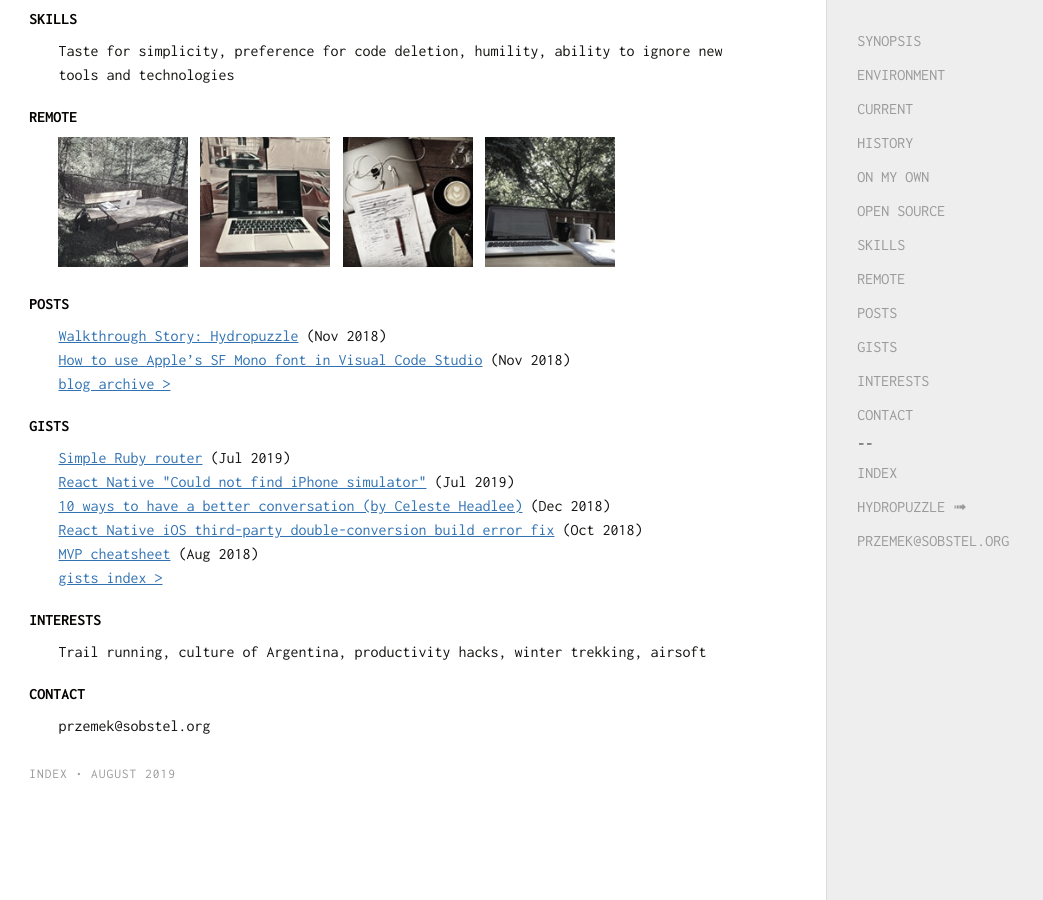
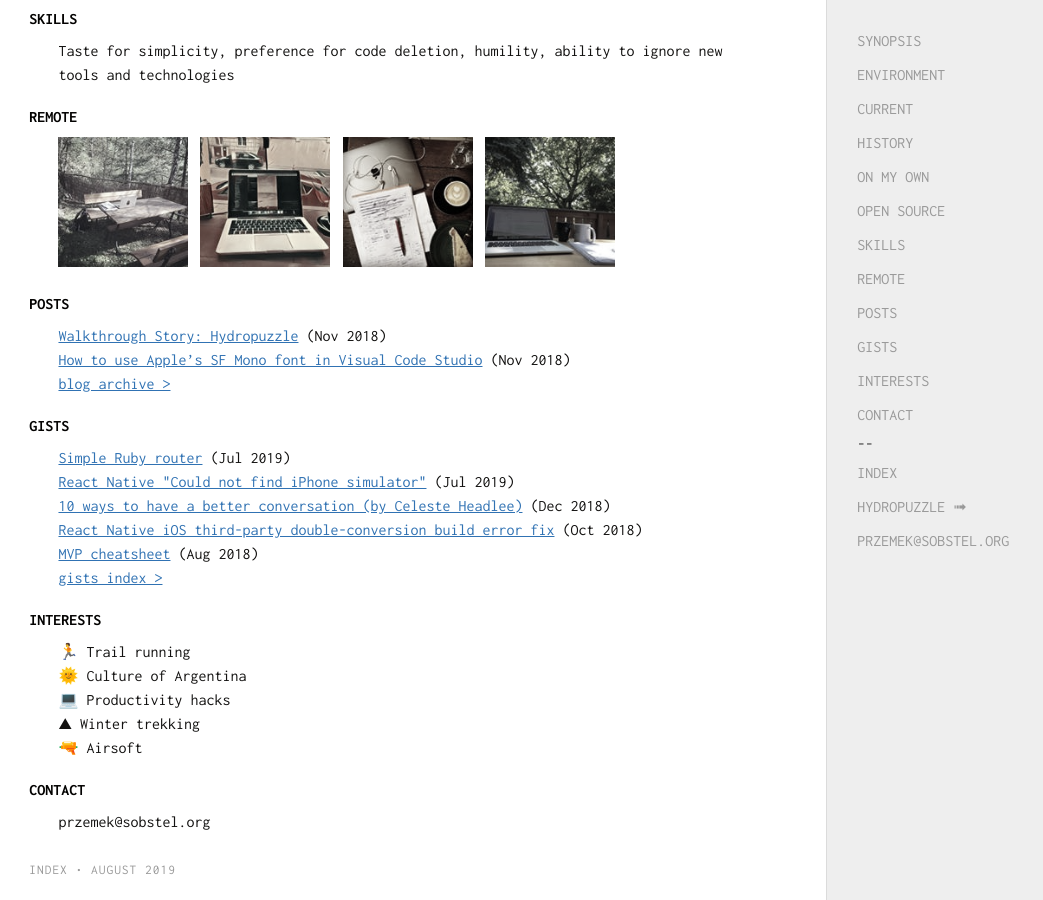
Before and after one commit to sobstel/sobstel.github.com, a Jekyll site: the page built from index.html, in a window 1280 px wide and 900 px high, scrolled down 1252 px. Shown: the whole window, without its empty margins (0-1043 px from the left). Built offline with Jekyll 4.4.1, drawn with Linux system fonts in a browser that asks for light colours.

```diff
--- a/index.html
+++ b/index.html
@@ -179,7 +179,11 @@
 
 <h2 id="INTERESTS">INTERESTS</h2>
 
-<p>Trail running, culture of Argentina, productivity hacks, winter trekking, airsoft</p>
+<p>🏃 Trail running<br />
+🌞 Culture of Argentina<br />
+💻 Productivity hacks<br />
+⛰ Winter trekking<br />
+🔫 Airsoft<br /></p>
 
 <h2 id="CONTACT">CONTACT</h2>
 
```
Also changed, not shown: 1 other file.
